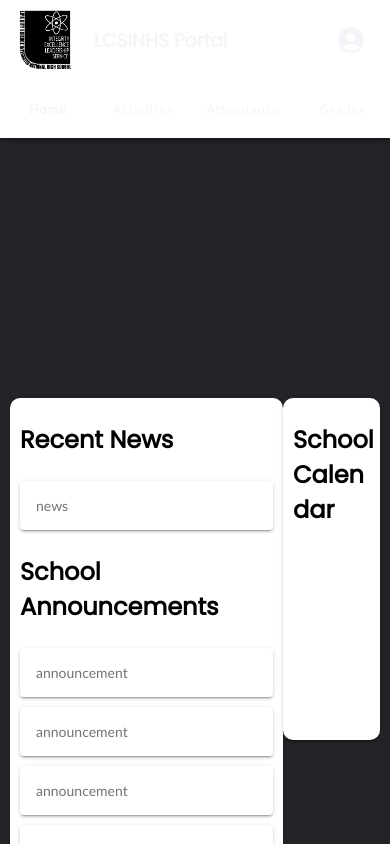
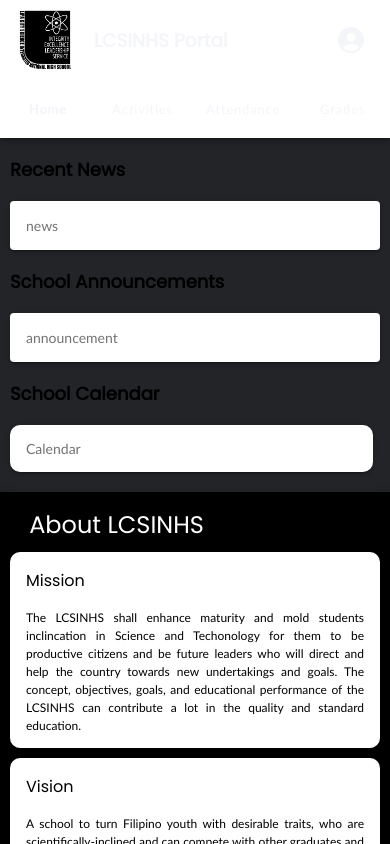
Before and after one commit to erickajanemacatol/lcsinhsportal, a React (Vite) app: page /home in a window 390 px wide. Built offline with nearby package versions, Linux system fonts and the light colour scheme.

Commit message:
Responsive Home - Student

```diff
--- a/src/pages/Home/Home/Homepage.css
+++ b/src/pages/Home/Home/Homepage.css
@@ -35,7 +35,7 @@
 .p {
     font-size: x-large;
     font-family: poppins;
-    font-weight:bold;
+    font-weight: bold;
     color: black;
     margin-left: 10px;
 }
@@ -96,9 +96,10 @@ ion-col {
         color: white;
     }
 }
- .footer1 {
+
+.footer1 {
     margin-top: 20px;
- }
+}
 
 .about {
     padding: 10px;
@@ -127,5 +128,122 @@ ion-col {
 .p1 {
     font-size: 10pt;
     color: black;
-    text-align: justify ;
+    text-align: justify;
 }
+
+
+/*MOBILE CSS*/
+
+.m-content {
+    display: block;
+}
+
+.m-homepage-card {
+    display: block;
+    justify-content: center;
+    border-radius: 10px;
+}
+
+.m-homepage-card-position {
+    align-items: center;
+}
+
+.m-calendar-pos {
+    display: block;
+    justify-content: end;
+}
+
+.m-calendar-card {
+    display: block;
+    justify-content: start;
+    width: 93%;
+    height: 50%;
+    border-radius: 10px;
+}
+
+.m-p {
+    font-size: large;
+    font-family: poppins;
+    font-weight: bold;
+    color: black;
+    margin-left: 10px;
+}
+
+.m-recent-news {
+    height: auto;
+}
+
+.m-mission {
+    display: block;
+}
+
+.m-mission-card {
+    border-radius: 10px;
+    height: 100%;
+}
+
+.m-mission-card-header {
+    font-size: medium;
+    font-family: poppins;
+    font-weight: 500;
+    color: black;
+}
+
+.m-footer-toolbar {
+    display: block;
+    align-items: center;
+    justify-content: start;
+    background-color: #000;
+
+    .m-s-font {
+        font-size: x-large;
+        font-family: poppins;
+        font-weight: 500;
+        margin-left: 10px;
+        color: white;
+    }
+
+    .m-f-font {
+        font-size: x-large;
+        font-family: poppins;
+        font-weight: 400;
+        margin-left: 10px;
+        color: white;
+    }
+
+    .m-a-font {
+        font-size: large;
+        font-family: poppins;
+        font-weight: 300;
+        color: white;
+    }
+}
+
+.m-footer1 {
+    margin-top: 20px;
+}
+
+.m-logo-size1 {
+    display: flex;
+    width: 250px;
+}
+
+.m-logo-w-name {
+    padding-top: 20px;
+    display: flex;
+    align-items: center;
+    justify-content: center;
+
+}
+
+.m-allrights {
+    display: flex;
+    align-items: center;
+    justify-content: center;
+}
+
+.m-p1 {
+    font-size: 9pt;
+    color: black;
+    text-align: justify;
+}
--- a/src/pages/Home/Home/Homepage.tsx
+++ b/src/pages/Home/Home/Homepage.tsx
@@ -1,4 +1,5 @@
-import { IonCard,
+import {
+    IonCard,
     IonCardContent,
     IonCardHeader,
     IonContent,
@@ -6,20 +7,24 @@ import { IonCard,
     IonImg,
     IonLabel,
     IonPage,
-    IonToolbar } from "@ionic/react";
+    IonToolbar
+} from "@ionic/react";
 import './Homepage.css'
 import StudentHeader from "../../../components/StudentHeader";
+import { useMediaQuery } from "react-responsive";
 
 
 const Homepage = () => {
+
+    const isDesktop = useMediaQuery({ minWidth: 992 })
+
     return (
         <IonPage >
             <StudentHeader />
 
             <IonContent color={'dark'} >
-
-
-                <div className="content">
+                {isDesktop ?
+                    <><div className="content">
                         <div className='homepage-card-position'>
                             <IonCard className='homepage-card'>
 
@@ -32,24 +37,6 @@ const Homepage = () => {
                                 <IonCard className="recent-news">
                                     <IonCardHeader>announcement</IonCardHeader>
                                 </IonCard>
-                            <IonCard className="recent-news">
-                                <IonCardHeader>announcement</IonCardHeader>
-                            </IonCard>
-                            <IonCard className="recent-news">
-                                <IonCardHeader>announcement</IonCardHeader>
-                            </IonCard>
-                            <IonCard className="recent-news">
-                                <IonCardHeader>announcement</IonCardHeader>
-                            </IonCard>
-                            <IonCard className="recent-news">
-                                <IonCardHeader>announcement</IonCardHeader>
-                            </IonCard>
-                            <IonCard className="recent-news">
-                                <IonCardHeader>announcement</IonCardHeader>
-                            </IonCard>
-                            <IonCard className="recent-news">
-                                <IonCardHeader>announcement</IonCardHeader>
-                            </IonCard>
                             </IonCard>
                         </div>
                         <div className='calendar-pos'>
@@ -59,13 +46,10 @@ const Homepage = () => {
 
                             </IonCard>
                         </div>
-                </div>
-
-
-                <div className="footer1">
+                    </div><div className="footer1">
                             <IonFooter className="ion-no-border" color={"dark"}>
                                 <IonToolbar>
-                            <div className='footer-toolbar' >
+                                    <div className='footer-toolbar'>
                                         <div className="about">
                                             <IonLabel className="s-font">About LCSINHS</IonLabel>
                                             <div className="mission">
@@ -81,7 +65,7 @@ const Homepage = () => {
                                                         </IonCardContent>
                                                     </IonCard>
                                                 </div>
-                                        <div >
+                                                <div>
                                                     <IonCard className="mission-card">
                                                         <IonCardHeader className="mission-card-header">Vision</IonCardHeader>
                                                         <IonCardContent className="p1">
@@ -90,7 +74,7 @@ const Homepage = () => {
                                                         </IonCardContent>
                                                     </IonCard>
                                                 </div>
-                                        <div >
+                                                <div>
                                                     <IonCard className="mission-card">
                                                         <IonCardHeader className="mission-card-header">Motto</IonCardHeader>
                                                         <IonCardContent className="p1">
@@ -112,7 +96,83 @@ const Homepage = () => {
 
                                 </IonToolbar>
                             </IonFooter>
+                        </div></>
+                    :
+
+                    /*MOBILE VIEW*/
+                    <><div className="m-content">
+                        <div className='m-homepage-card-position'>
+
+                            <p className="m-p">Recent News</p>
+                            <IonCard className="m-recent-news">
+                                <IonCardHeader>news</IonCardHeader>
+                            </IonCard>
+
+                            <p className="m-p">School Announcements</p>
+                            <IonCard className="m-recent-news">
+                                <IonCardHeader>announcement</IonCardHeader>
+                            </IonCard>
+
                         </div>
+                        <div className='m-calendar-pos'>
+                            <p className="m-p">School Calendar</p>
+                            <IonCard className='m-calendar-card'>
+                                <IonCardContent>
+                                    Calendar
+                                </IonCardContent>
+
+
+                            </IonCard>
+                        </div>
+                    </div><div className="m-footer1">
+                            <IonFooter className="m-ion-no-border" color={"dark"}>
+                                <IonToolbar>
+                                    <div className='m-footer-toolbar'>
+                                        <div className="m-about">
+                                            <div className="spacer-h-s"/>
+                                            <IonLabel className="m-s-font">About LCSINHS</IonLabel>
+
+                                            <IonCard className="m-mission-card">
+                                                <IonCardHeader className="m-mission-card-header">Mission</IonCardHeader>
+                                                <IonCardContent className="m-p1">
+                                                    The LCSINHS shall enhance maturity and mold students inclincation
+                                                    in Science and Techonology for them to be productive citizens and be future
+                                                    leaders who will direct and help the country towards new undertakings and
+                                                    goals. The concept, objectives, goals, and educational performance of the
+                                                    LCSINHS can contribute a lot in the quality and standard education.
+                                                </IonCardContent>
+                                            </IonCard>
+
+                                            <IonCard className="m-mission-card">
+                                                <IonCardHeader className="m-mission-card-header">Vision</IonCardHeader>
+                                                <IonCardContent className="m-p1">
+                                                    A school to turn Filipino youth with desirable traits, who are scientifically-inclined
+                                                    and can compete with other graduates and can serve as efficient future leaders.
+                                                </IonCardContent>
+                                            </IonCard>
+
+                                            <IonCard className="m-mission-card">
+                                                <IonCardHeader className="m-mission-card-header">Motto</IonCardHeader>
+                                                <IonCardContent className="m-p1">
+                                                    "Excellence is not our goal, it is our standard."
+                                                </IonCardContent>
+                                            </IonCard>
+                                        </div>
+
+                                        <div className="m-logo-w-name">
+                                            <IonImg className="m-logo-size1" src="/src/imgs/footer-logo.png"></IonImg>                                </div>
+
+                                        <div className="m-allrights">
+                                            <IonLabel className="m-a-font">All rights reserved.</IonLabel>
+                                        </div>
+                                        <div className="spacer-h-l"/>
+                                    </div>
+
+                                </IonToolbar>
+                            </IonFooter>
+                        </div></>
+                }
+
 
             </IonContent>
         </IonPage>
```
Lines whose indentation alone changed are shown as unchanged.
